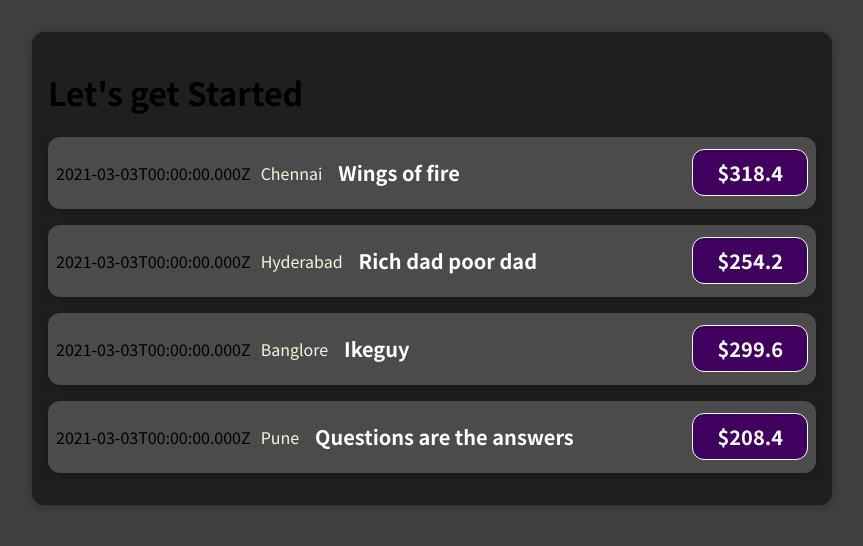
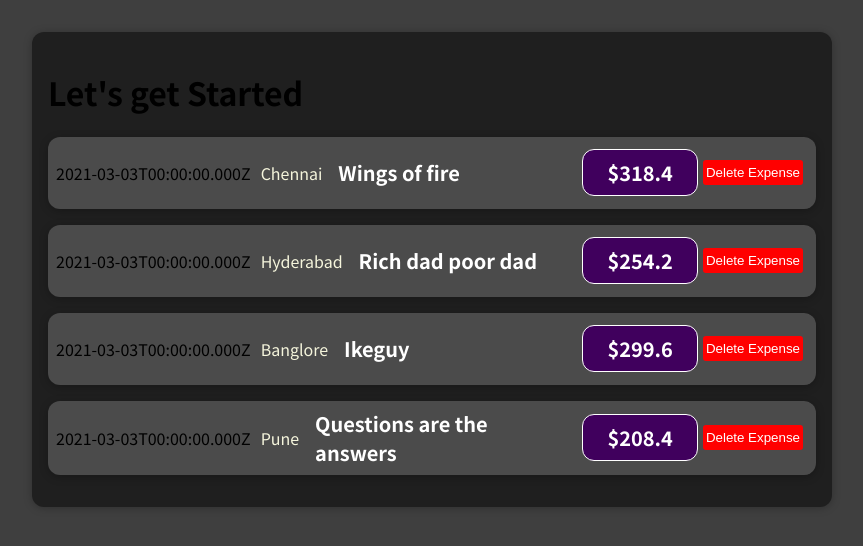
Before and after one commit to fhhdjfhedjdkjd123/reactJs, a React (Create React App) app: page / in a window 1280 px wide. Shown: the top 546 px of the page, without its empty margins (208-1071 px from the left). Built offline with nearby package versions, Linux system fonts and the light colour scheme; the HTML template or start-up script is replaced by a standard one.

Commit message:
added delete expense button

```diff
--- a/src/App.js
+++ b/src/App.js
@@ -1,7 +1,8 @@
 import ExpenseItem from "./components/Expenses/ExpenseItem";
+import React from 'react';
 
 function App(){
-  const expenses =[
+  const expenses=[
     {
       id:1,
       date: new Date(Date.UTC(2021,2,3)),
@@ -30,7 +31,6 @@
       locaOfExpenditure: "Pune",
       price:208.4
     }
-
   ];
   return(
     <div className="expenses">
@@ -41,8 +41,10 @@
         title={expense.title}
         location={expense.locaOfExpenditure}
         price={expense.price}
+        id={expense.id}
       ></ExpenseItem>
       ))}
+
     </div>
   );
 }
--- a/src/components/Expenses/ExpenseItem.css
+++ b/src/components/Expenses/ExpenseItem.css
@@ -67,3 +67,12 @@
     border-radius: 12px;
     box-shadow:0px 1px 8px rgba(0, 0, 0, 0.25);
   }
+  .button{
+    background-color: red;
+    color:white;
+    border:0px solid;
+    border-radius: 3px;
+    height:25px;
+    margin:5px;
+    padding:3px;
+  }
--- a/src/components/Expenses/ExpenseItem.js
+++ b/src/components/Expenses/ExpenseItem.js
@@ -1,3 +1,4 @@
+import React from 'react';
 import ExpenseDate from './ExpenseDate';
 import ExpenseDetails from './ExpenseDetails';
 import './ExpenseItem.css';
@@ -6,7 +7,9 @@
   // const month = props.date.toLocalString("en-US",{month: "long"});
   // const day = props.date.toLocalString("en-US",{day: "numeric"});
   // const year = props.data.toLocalString("en-US",{year: "numeric"});
+  const deleteButton=()=>{
 
+  }
   return (
     <div className='expense-item'>
       {/* <p>{props.date.toISOString()}</p> */}
@@ -22,7 +25,7 @@
          <h2>{props.title}</h2>
          <div className='expense-item__price'>${props.price}</div>
       </div> */}
-
+      <button className='button' onClick={deleteButton}>Delete Expense</button>
     </div>
   );
 }
```
